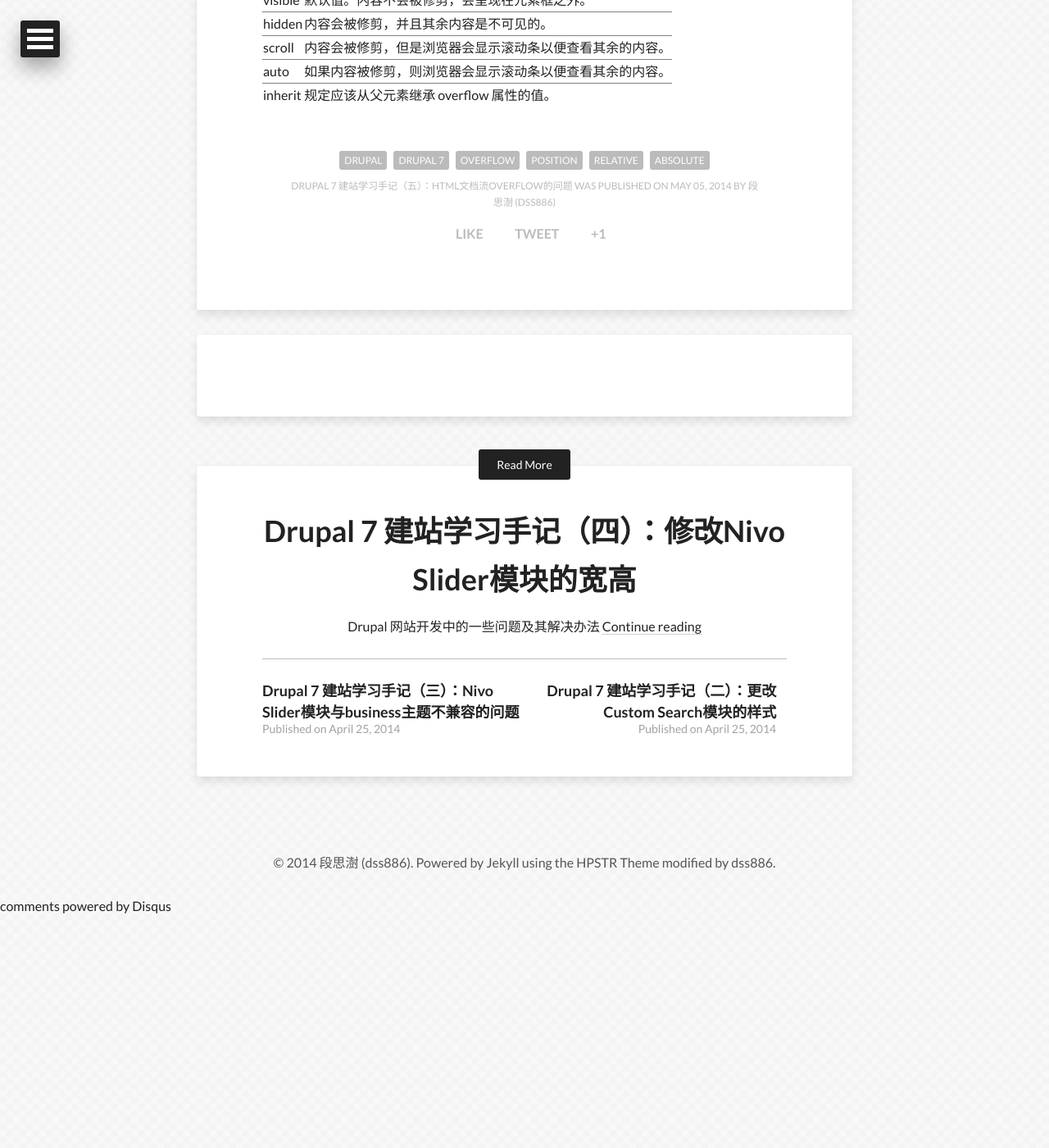
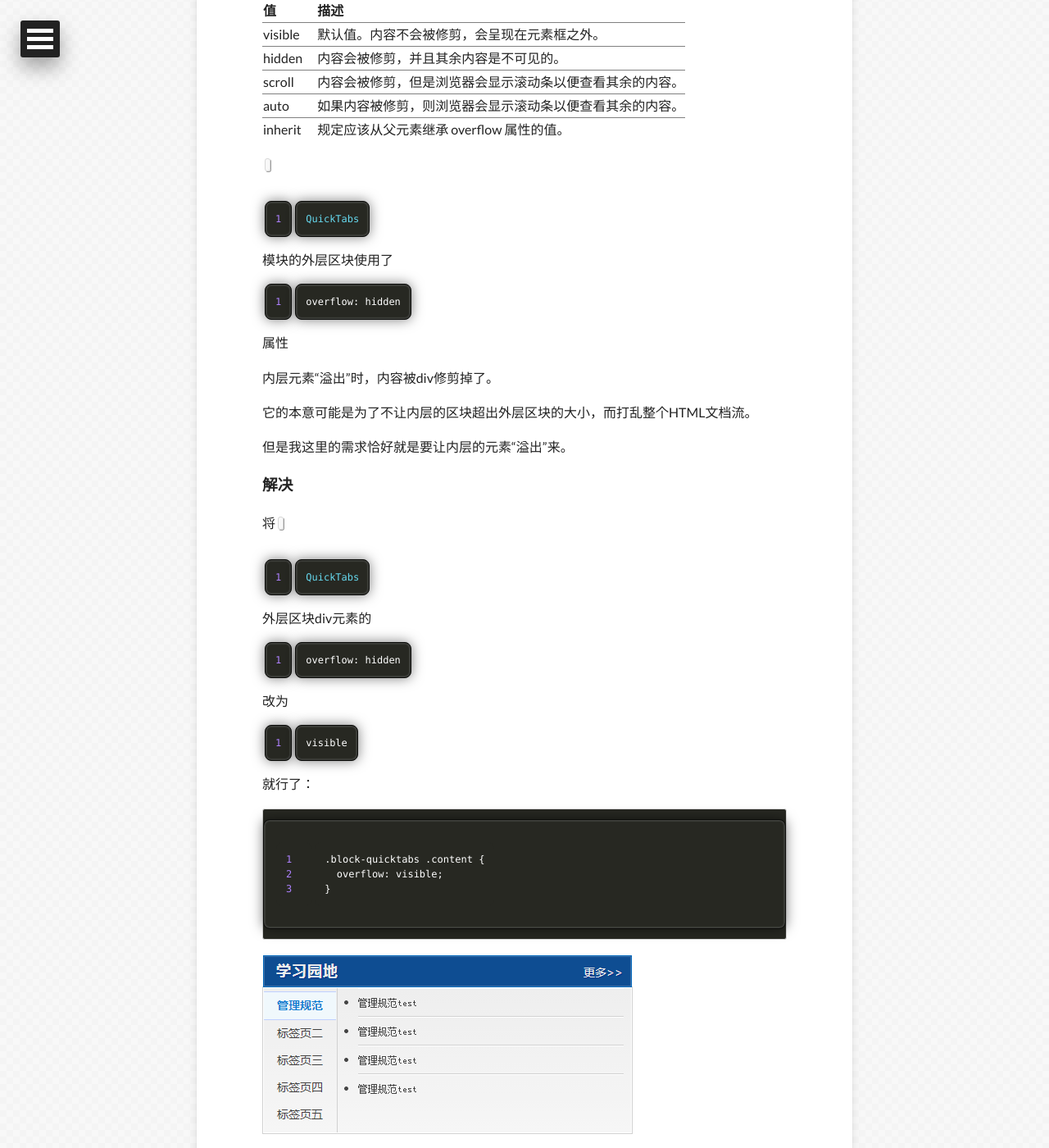
Before and after one commit to heamon7/dss886.github.io, a Jekyll site: the page built from _posts/2014-04-25-Drupal-7-建站学习手记（五）：HTML文档流overflow的问题.md, in a window 1280 px wide and 1400 px high, scrolled down 3470 px. Shown: the whole window at 82% size. Built offline with Jekyll 4.4.1, drawn with Linux system fonts in a browser that asks for light colours; nearby versions of some CDN libraries; comment, search, counter and statistics services are not loaded; before the commit the page ends 4584 px from its top, so only the background shows below that; some of the changed text lies outside the part shown.

Commit message:
update posts

```diff
--- a/_posts/2014-04-25-Drupal-7-建站学习手记（五）：HTML文档流overflow的问题.md
+++ b/_posts/2014-04-25-Drupal-7-建站学习手记（五）：HTML文档流overflow的问题.md
@@ -3,7 +3,7 @@ layout: post
 title: "Drupal 7 建站学习手记（五）：HTML文档流overflow的问题"
 description: "Drupal 网站开发中的一些问题及其解决办法"
 category: Drupal
-tags: [Drupal, Drupal 7, overflow, position, relative, absolute]
+tags: [Drupal, Drupal 7, overflow, position, relative, absolute, 文档流]
 date: 2014-05-05 13:30:24
 image:
   feature: abstract-6.jpg
@@ -38,6 +38,7 @@ Views生成的区块默认的`更多`链接只能选在列表上方和下方
 ### 问题
 
 然而，当我在这个区块外面再套一层区块时，
+
 （比如我这里用了`QuickTabs`模块，实际上是一个嵌套区块），
 
 这个`更多`链接怎么都不显示了：
@@ -56,16 +57,38 @@ Google一下，觉得有可能是`position: relative`的问题。
 
 CSS `Overflow`属性的定义：
 
-| 值      |   描述                                                         |
-|:--------|:---------------------------------------------------------------|
-| visible |   默认值。内容不会被修剪，会呈现在元素框之外。                 |
+| 值      |　描述                                                     |
+|:--------|:----------------------------------------------------------|
+| visible |　默认值。内容不会被修剪，会呈现在元素框之外。             |
 |----
-| hidden  |   内容会被修剪，并且其余内容是不可见的。                       |
+| hidden  |　内容会被修剪，并且其余内容是不可见的。                   |
 |----
-| scroll  |   内容会被修剪，但是浏览器会显示滚动条以便查看其余的内容。     |
+| scroll  |　内容会被修剪，但是浏览器会显示滚动条以便查看其余的内容。 |
 |----
-| auto    |   如果内容被修剪，则浏览器会显示滚动条以便查看其余的内容。     |
+| auto    |　如果内容被修剪，则浏览器会显示滚动条以便查看其余的内容。 |
 |----
-| inherit |   规定应该从父元素继承 overflow 属性的值。                     |
+| inherit |　规定应该从父元素继承 overflow 属性的值。                 |
 |----
 {: rules="groups"}
+
+`QuickTabs`模块的外层区块使用了`overflow: hidden`属性
+
+内层元素“溢出”时，内容被div修剪掉了。
+
+它的本意可能是为了不让内层的区块超出外层区块的大小，而打乱整个HTML文档流。
+
+但是我这里的需求恰好就是要让内层的元素“溢出”来。
+
+### 解决
+
+将`QuickTabs`外层区块div元素的`overflow: hidden`改为`visible`就行了：
+
+~~~css
+.block-quicktabs .content {
+  overflow: visible;
+}
+~~~
+
+![image4]({{ site.url }}/images/post_images/2014.5/4.png)
+
+问题解决
```
Also changed, not shown: images/post_images/2014.5/4.png (added).
